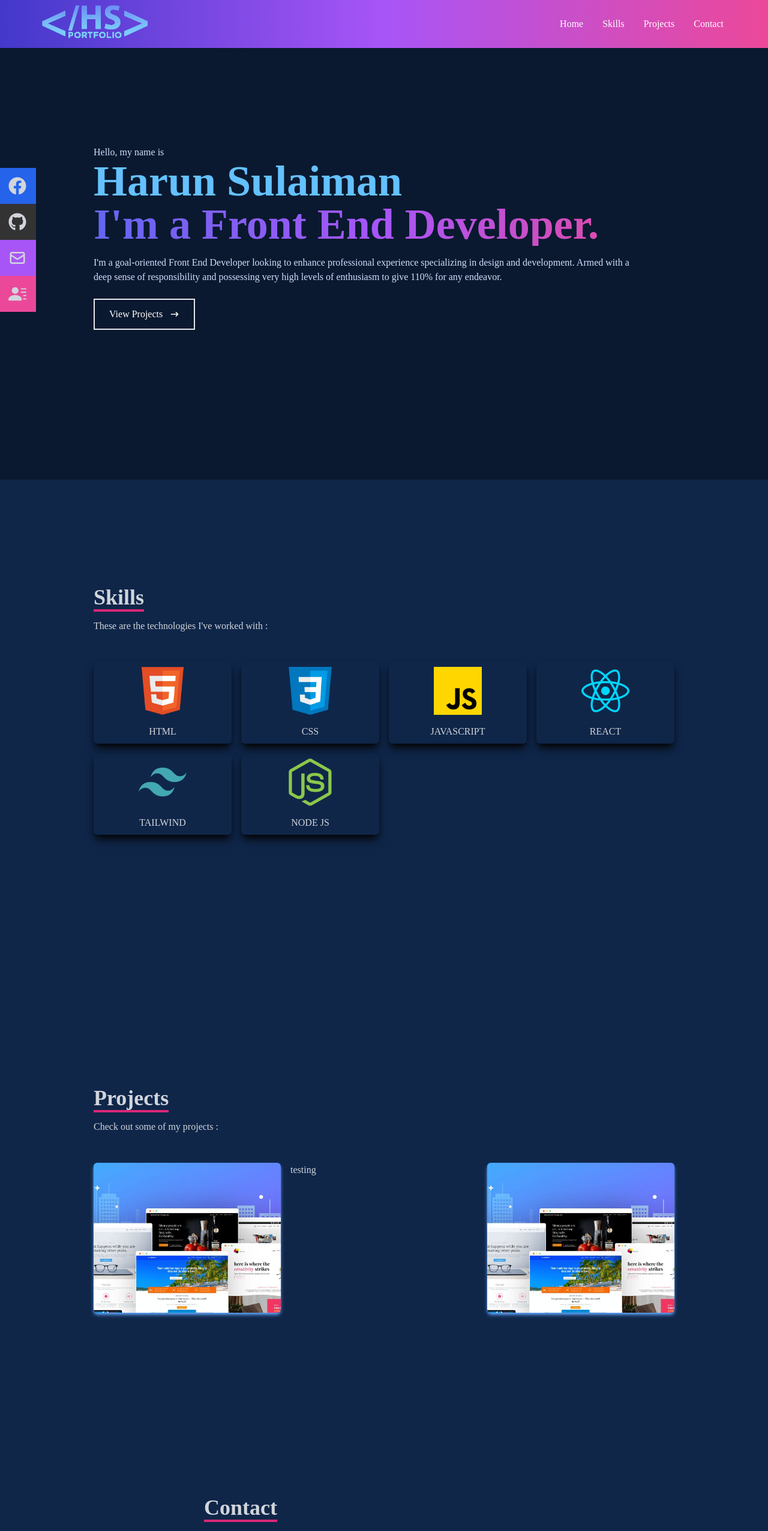
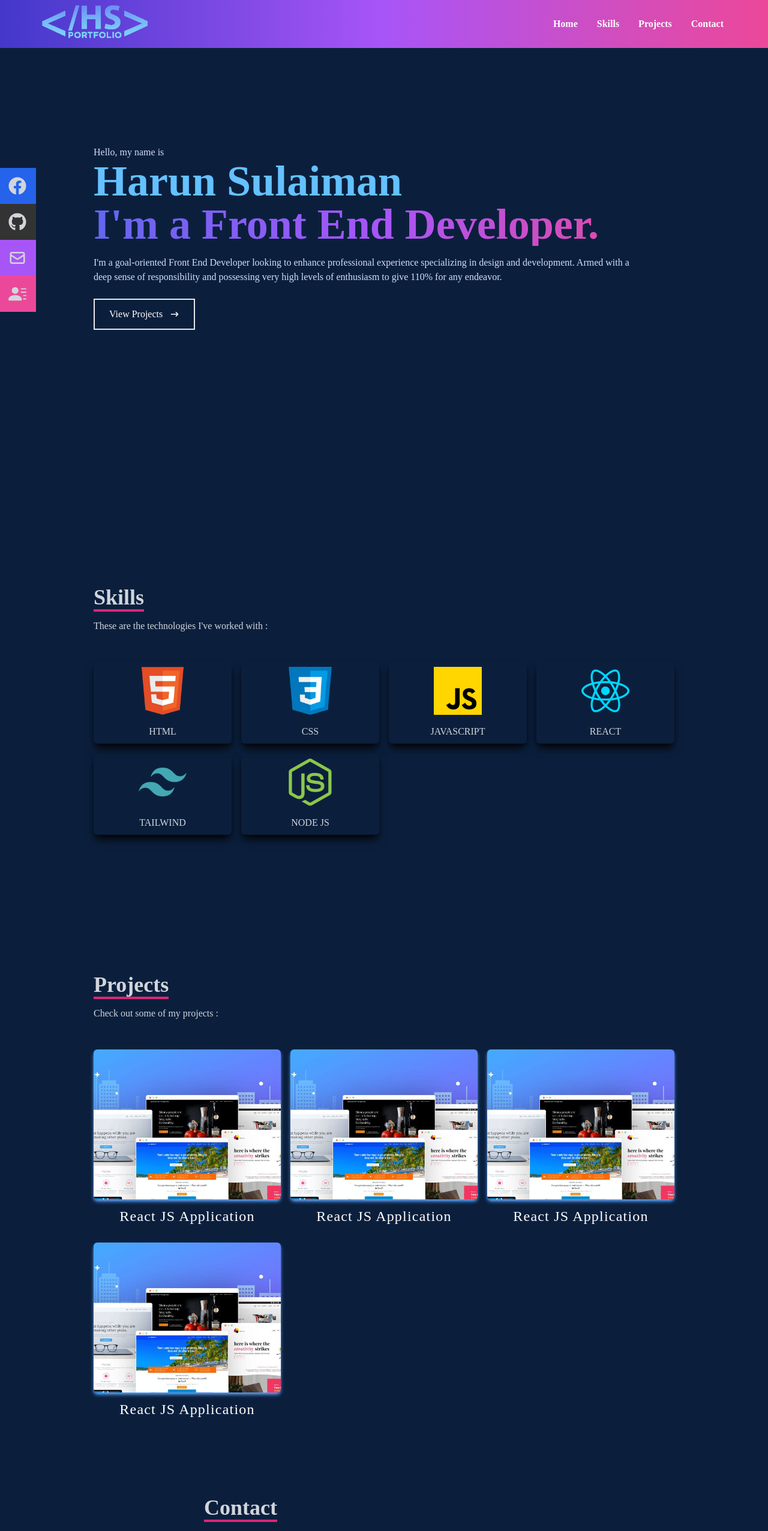
Before and after one commit to Harun-Sulaiman/Harun-Sulaiman.github.io, a React (Create React App) app: page / in a window 1280 px wide. Shown: the top 2553 px of the page at 60% size. Built offline with nearby package versions, Linux system fonts and the light colour scheme; the HTML template or start-up script is replaced by a standard one.

Commit message:
Project updated

```diff
--- a/src/components/Contact.jsx
+++ b/src/components/Contact.jsx
@@ -2,7 +2,7 @@ import React from 'react'
 
 const Contact = () => {
   return (
-    <div name='contact' className='w-full h-screen bg-[#0f2649] flex justify-center items-center p-4'>
+    <div name='contact' className='w-full h-screen bg-[#0b1f3d] flex justify-center items-center p-4'>
         <form method='POST' action="https://getform.io/f/70d0aec8-5a65-488e-bc06-9580a244bc49" className='flex flex-col max-w-[600px] w-full'>
             <div className='pb-8'>
                 <p className='text-4xl font-bold inline border-b-4 border-pink-600 text-gray-300'>Contact</p>
--- a/src/components/Home.jsx
+++ b/src/components/Home.jsx
@@ -4,7 +4,7 @@ import {Link} from 'react-scroll'
 
 const Home = () => {
   return (
-    <div name='home' className='w-full h-screen bg-[#0a192f]'>
+    <div name='home' className='w-full h-screen bg-[#0b1f3d]'>
 
       <div className='max-w-[1000px] mx-auto px-4 flex flex-col justify-center h-full'>
         <p className='text-[#d3deff]'>Hello, my name is</p>
@@ -16,12 +16,14 @@ const Home = () => {
             possessing very high levels of enthusiasm to give 110% for any endeavor.
         </p>
         <div>
-          <button className='text-white group border-2 px-6 py-3 my-2 flex items-center hover:bg-pink-500 hover:border-pink-500'>
-          <Link to='Projects' smooth={true} duration={500}>View Projects</Link>
-            <span className='group-hover:rotate-90 duration-300'>
-              <HiArrowNarrowRight className='ml-3'/>
-            </span>
-          </button>
+        <Link to='Projects' smooth={true} duration={500}>
+            <button className='text-white group border-2 px-6 py-3 my-2 flex items-center hover:bg-pink-500 hover:border-pink-500'>
+            View Projects
+              <span className='group-hover:rotate-90 duration-300'>
+                <HiArrowNarrowRight className='ml-3'/>
+              </span>
+            </button>
+          </Link>
         </div>
       </div>
 
--- a/src/components/Navbar.jsx
+++ b/src/components/Navbar.jsx
@@ -18,7 +18,7 @@ const Navbar = () => {
         </div>
 
        {/*pc screen*/}
-           <ul className='hidden md:flex mr-[50px]'>
+           <ul className='font-semibold hidden md:flex mr-[50px]'>
                 <li><Link to='home' smooth={true} duration={500}>Home</Link></li>
                 <li><Link to='skills' smooth={true} duration={500}>Skills</Link></li>
                 <li><Link to='Projects' smooth={true} duration={500}>Projects</Link></li>
@@ -33,10 +33,10 @@ const Navbar = () => {
       {/*mobile screen*/}
            <ul className={!nav ? 'hidden' :
             'absolute top-0 left-0 w-full h-screen bg-gradient-to-r from-indigo-700 via-purple-500 to-pink-500 ... flex flex-col justify-center items-center'}>
-                <li className='py-6 text-4xl'><Link onClick={handleClick} to='home' smooth={true} duration={500}>Home</Link></li>
-                <li className='py-6 text-4xl'><Link onClick={handleClick} to='skills' smooth={true} duration={500}>Skills</Link></li>
-                <li className='py-6 text-4xl'><Link onClick={handleClick} to='Projects' smooth={true} duration={500}>Projects</Link></li>
-                <li className='py-6 text-4xl'><Link onClick={handleClick} to='contact' smooth={true} duration={500}>Contact</Link></li>
+                <Link onClick={handleClick} to='home' smooth={true} duration={500}><li className='bg-[#0b1f3d] rounded-md w-[150px] px-6 py-3 my-2 flex items-center text-2xl'>Home</li></Link>
+                <Link onClick={handleClick} to='skills' smooth={true} duration={500}><li className='bg-[#0b1f3d] rounded-md w-[150px] px-6 py-3 my-2 flex items-center text-2xl'>Skills</li></Link>
+                <Link onClick={handleClick} to='Projects' smooth={true} duration={500}><li className='bg-[#0b1f3d] rounded-md w-[150px] px-6 py-3 my-2 flex items-center text-2xl'>Projects</li></Link>
+                <Link onClick={handleClick} to='contact' smooth={true} duration={500}><li className='bg-[#0b1f3d] rounded-md w-[150px] px-6 py-3 my-2 flex items-center text-2xl'>Contact</li></Link>
             </ul>
 
       {/*icons*/}
--- a/src/components/Projects.jsx
+++ b/src/components/Projects.jsx
@@ -4,7 +4,7 @@ import WorkImg from '../assets/WorkImg.jpg'
 
 const Projects = () => {
   return (
-    <div name='Projects' className='w-full md:h-screen text-gray-300 bg-[#0f2649]'>
+    <div name='Projects' className='w-full md:h-screen text-gray-300 bg-[#0b1f3d]'>
         <div className='max-w-[1000px] mx-auto p-4 flex flex-col justify-center w-full h-full'>
             <div className='pb-8'>
                 <p className='text-4xl font-bold inline border-b-4 text-gray-300 border-pink-600'>Projects</p>
@@ -13,18 +13,14 @@ const Projects = () => {
 
             {/*container*/}
             <div className='grid sm:grid-cols-2 md:grid-cols-3 gap-4'>
-
-                {/*project 1*/}
+                <div>
+                    <article>
+                        {/*original 1*/ }
                         <div
                             style={{backgroundImage:`url(${WorkImg})`}}
                             className='shadow-md shadow-[#64aaff] group container rounded-md flex justify-center items-center mx-auto content-div'>
-
                                 {/*hover*/}
                                 <div className='opacity-0 group-hover:opacity-100'>
-                        <p className='text-2xl text-center font-bold text-white tracking-wider'>
-                            React JS Application
-                        </p>
-
                                     <div className='pt-8 text-center'>
                                         <a href='/'>
                                             <button className='text-center rounded-lg px-4 py-3 m-2 bg-white text-gray-700 font-bold text-lg'>View Demo</button>
@@ -35,21 +31,19 @@ const Projects = () => {
                                     </div>
                                 </div>
                             </div>
+                        <p className='text-2xl text-center text-white tracking-wider py-3'>
+                            React JS Application
+                        </p>
+                    </article>
+                </div>
                 <div>
-                    <p>testing</p>
-                </div>
-
-                {/*project 2*/}
+                    <article>
+                        {/*2*/ }
                         <div
                             style={{backgroundImage:`url(${WorkImg})`}}
                             className='shadow-md shadow-[#64aaff] group container rounded-md flex justify-center items-center mx-auto content-div'>
-
                                 {/*hover*/}
                                 <div className='opacity-0 group-hover:opacity-100'>
-                        <p className='text-2xl text-center font-bold text-white tracking-wider'>
-                            React JS Application
-                        </p>
-
                                     <div className='pt-8 text-center'>
                                         <a href='/'>
                                             <button className='text-center rounded-lg px-4 py-3 m-2 bg-white text-gray-700 font-bold text-lg'>View Demo</button>
@@ -60,6 +54,58 @@ const Projects = () => {
                                     </div>
                                 </div>
                             </div>
+                        <p className='text-2xl text-center text-white tracking-wider py-3'>
+                            React JS Application
+                        </p>
+                    </article>
+                </div>
+                <div>
+                    <article>
+                        {/*3*/ }
+                        <div
+                            style={{backgroundImage:`url(${WorkImg})`}}
+                            className='shadow-md shadow-[#64aaff] group container rounded-md flex justify-center items-center mx-auto content-div'>
+                                {/*hover*/}
+                                <div className='opacity-0 group-hover:opacity-100'>
+                                    <div className='pt-8 text-center'>
+                                        <a href='/'>
+                                            <button className='text-center rounded-lg px-4 py-3 m-2 bg-white text-gray-700 font-bold text-lg'>View Demo</button>
+                                        </a>
+                                        <a href='/'>
+                                            <button className='text-center rounded-lg px-4 py-3 m-2 bg-white text-gray-700 font-bold text-lg'>View Code</button>
+                                        </a>
+                                    </div>
+                                </div>
+                            </div>
+                        <p className='text-2xl text-center text-white tracking-wider py-3'>
+                            React JS Application
+                        </p>
+                    </article>
+                </div>
+                <div>
+                    <article>
+                        {/*4*/ }
+                        <div
+                            style={{backgroundImage:`url(${WorkImg})`}}
+                            className='shadow-md shadow-[#64aaff] group container rounded-md flex justify-center items-center mx-auto content-div'>
+                                {/*hover*/}
+                                <div className='opacity-0 group-hover:opacity-100'>
+                                    <div className='pt-8 text-center'>
+                                        <a href='/'>
+                                            <button className='text-center rounded-lg px-4 py-3 m-2 bg-white text-gray-700 font-bold text-lg'>View Demo</button>
+                                        </a>
+                                        <a href='/'>
+                                            <button className='text-center rounded-lg px-4 py-3 m-2 bg-white text-gray-700 font-bold text-lg'>View Code</button>
+                                        </a>
+                                    </div>
+                                </div>
+                            </div>
+                        <p className='text-2xl text-center text-white tracking-wider py-3'>
+                            React JS Application
+                        </p>
+                    </article>
+                </div>
+
 
 
             </div>
--- a/src/components/Skills.jsx
+++ b/src/components/Skills.jsx
@@ -10,7 +10,7 @@ import Nodejs from '../assets/node.png';
 
 const Skills = () => {
   return (
-    <div name='skills' className='w-full h-screen bg-[#0f2649] text-gray-300'>
+    <div name='skills' className='w-full h-screen bg-[#0b1f3d] text-gray-300'>
         {/*container*/}
         <div className='max-w-[1000px] mx-auto p-4 flex flex-col justify-center w-full h-full'>
             <div>
@@ -18,8 +18,8 @@ const Skills = () => {
                 <p className='py-4'>These are the technologies I've worked with :</p>
             </div>
 
-            <div className='w-full grid grid-cols-2 sm:grid-cols-4 gap-4 text-center py-8  '>
-                <div className=' hover:shadow-md hover:shadow-[#64aaff] shadow-lg shadow-[#050505] rounded-md hover:scale-110 duration-400'>
+            <div className='w-full grid grid-cols-2 sm:grid-cols-4 gap-4 text-center py-8'>
+                <div className='hover:shadow-md hover:shadow-[#64aaff] shadow-lg shadow-[#050505] rounded-md hover:scale-110 duration-400'>
                     <img className='py-2 w-20 mx-auto' src={HTML} alt="HTML icon" />
                     <p className='my-2 '>HTML</p>
                 </div>
```
Also changed, not shown: 1 other file (tests, documents, lock files or other folders). Lines whose indentation alone changed are shown as unchanged.
